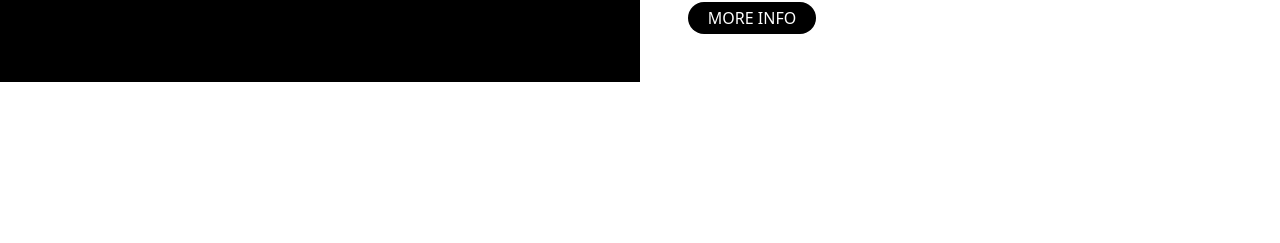
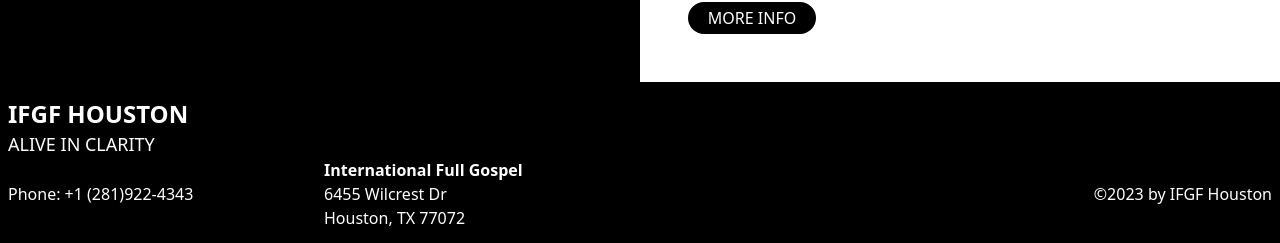
Before and after one commit to fredy-laksmono/ifgf-houston, a React (Create React App) app in the folder client/: page /aboutus in a window 1280 px wide. Shown: the part 1425-1668 px from the top of the page. Before the commit the page ends 1507 px from the top, so only its background shows below. Built offline with nearby package versions, Linux system fonts and the light colour scheme.

Commit message:
Add: Footer

```diff
--- a/client/src/App.js
+++ b/client/src/App.js
@@ -2,6 +2,7 @@
 import { Route, Routes } from "react-router-dom";
 import Nav from "./components/Nav";
 import Home from "./pages/Home";
+import Footer from "./components/Footer";
 
 function App() {
   return (
@@ -13,6 +14,7 @@
           <Route path="/aboutus" element={<Home />} />
         </Routes>
       </main>
+      <Footer />
     </div>
   );
 }
--- a/client/src/components/Footer.jsx
+++ b/client/src/components/Footer.jsx
@@ -0,0 +1,25 @@
+const Footer = () => {
+    return (
+        <footer className=" grid grid-cols-4 px-2 py-4">
+            <div className=" col-start-1 text-left font-bold text-2xl ">
+                IFGF HOUSTON
+            </div>
+            <div className=" col-start-1 text-left font-thin text-lg">
+                ALIVE IN CLARITY
+            </div>
+            <div className=" row-start-3 col-start-1 text-left font-thin text-base self-center">
+                Phone: +1 (281)922-4343
+            </div>
+            <div className=" row-start-3 col-start-2 text-left font-thin text-base">
+                <span className=" font-bold">International Full Gospel</span> <br/> 6455 Wilcrest Dr <br/> Houston, TX 77072
+            </div>
+            <div className=" row-start-3 col-start-4 text-right font-thin text-base self-center">
+                ©2023 by IFGF Houston
+            </div>
+
+            <p></p>
+        </footer>
+    )
+}
+
+export default Footer;
```
